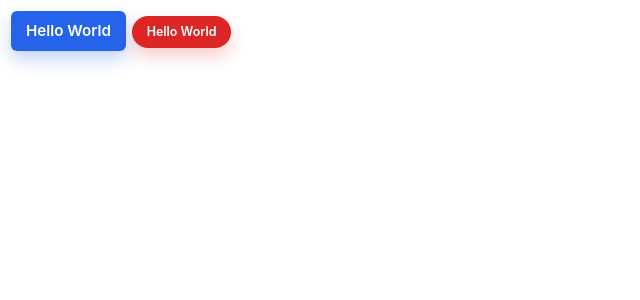
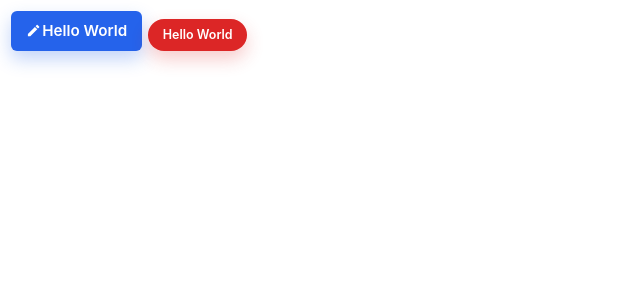
Before and after one commit to Proyecto-FP-26/frontend, a React app: page / in a window 1280 px wide. Shown: the top 300 px of the page, without its empty margins (0-640 px from the left). Built offline with nearby package versions, Linux system fonts and the light colour scheme; the HTML template or start-up script is replaced by a standard one.

Commit message:
feat(icon): add wrapper-based styling and button-friendly spacing/animation support

```diff
--- a/src/main.jsx
+++ b/src/main.jsx
@@ -1,11 +1,15 @@
 import { StrictMode } from 'react'
 import { createRoot } from 'react-dom/client'
 import Button from "./ui/atoms/button/button.jsx";
+import Icon from "./ui/atoms/icon/icon.jsx";
+import {MdEdit} from "react-icons/md";
 
 
 createRoot(document.getElementById('root')).render(
   <StrictMode>
-    <Button style="primary" color="blue">Hello World</Button>
+    <Button style="primary" color="blue">
+        <Icon icon={MdEdit}/>
+        Hello World</Button>
       <Button style="rounded" color="red">Hello World</Button>
   </StrictMode>,
 )
--- a/src/ui/atoms/button/css/button.css
+++ b/src/ui/atoms/button/css/button.css
@@ -6,6 +6,7 @@
   min-height: 2.5rem;
   padding: 0.5rem 0.875rem;
   margin: 3px;
+  gap: 1px;
   border: 1px solid rgba(71, 85, 105, 0.08);
   border-radius: 6px;
   background-color: #3b82f6;
--- a/src/ui/atoms/button/scss/button.scss
+++ b/src/ui/atoms/button/scss/button.scss
@@ -8,7 +8,7 @@
   min-height: 2.5rem;
   padding: 0.5rem 0.875rem;
   margin: 3px;
-
+  gap: 1px;
   border: 1px solid $color-border-soft;
   border-radius: $radius-sm;
   background-color: $primary;
--- a/src/ui/atoms/icon/css/icon.css
+++ b/src/ui/atoms/icon/css/icon.css
@@ -1,3 +1,19 @@
+.icon-wrapper {
+  display: inline-flex;
+  align-items: center;
+  justify-content: center;
+  gap: 0;
+  line-height: 0;
+  pointer-events: none;
+  transform-origin: center;
+  will-change: transform, filter;
+}
 
+.icon {
+  display: block;
+  width: 1em;
+  height: 1em;
+  flex-shrink: 0;
+}
 
 /*# sourceMappingURL=icon.css.map */
--- a/src/ui/atoms/icon/icon.jsx
+++ b/src/ui/atoms/icon/icon.jsx
@@ -1,5 +1,17 @@
-import './css/icon.css'
+import './css/icon.css';
+import { motion } from "framer-motion";
 
-export default function Icon() {
+export default function Icon({ icon: IconComponent }) {
+    if (!IconComponent) return null;
 
+    return (
+        <motion.span
+            className="icon-wrapper"
+            whileHover={{ y: -1, rotate: -10, scale: 1.08 }}
+            whileTap={{ y: 0, rotate: 0, scale: 0.94 }}
+            transition={{ type: "spring", stiffness: 500, damping: 24, mass: 0.6 }}
+        >
+            <IconComponent className="icon" />
+        </motion.span>
+    );
 }
--- a/src/ui/atoms/icon/scss/icon.scss
+++ b/src/ui/atoms/icon/scss/icon.scss
@@ -0,0 +1,17 @@
+.icon-wrapper {
+  display: inline-flex;
+  align-items: center;
+  justify-content: center;
+  gap: 0;
+  line-height: 0;
+  pointer-events: none;
+  transform-origin: center;
+  will-change: transform, filter;
+}
+
+.icon {
+  display: block;
+  width: 1em;
+  height: 1em;
+  flex-shrink: 0;
+}
```
Also changed, not shown: 2 other files (tests, documents, lock files or other folders).
